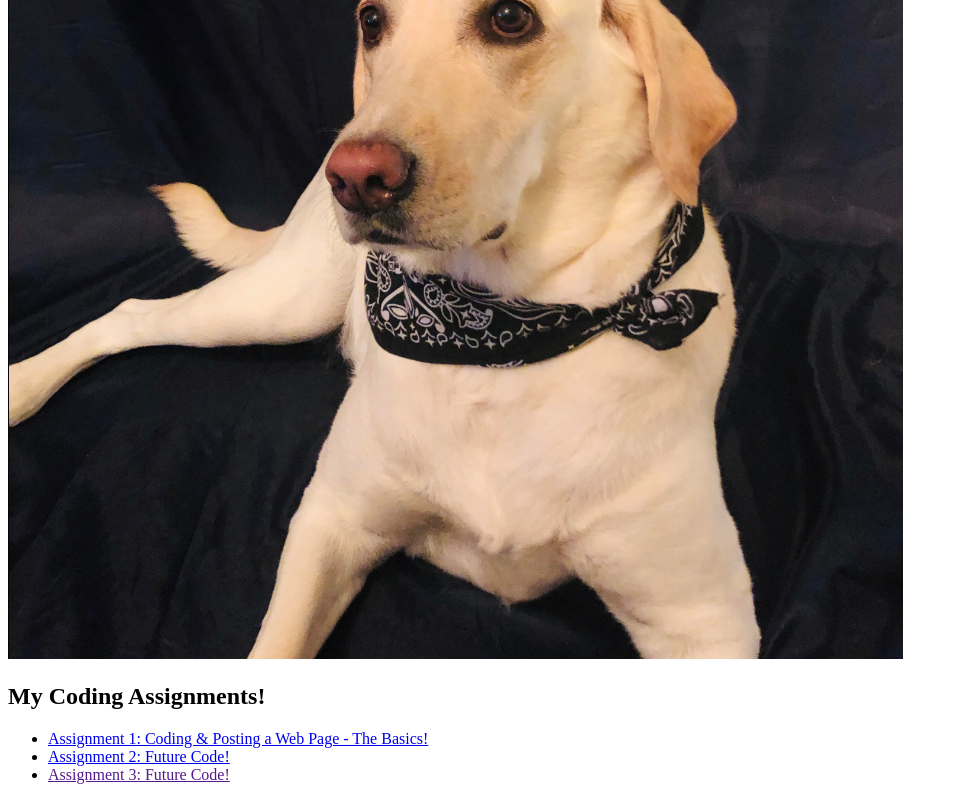
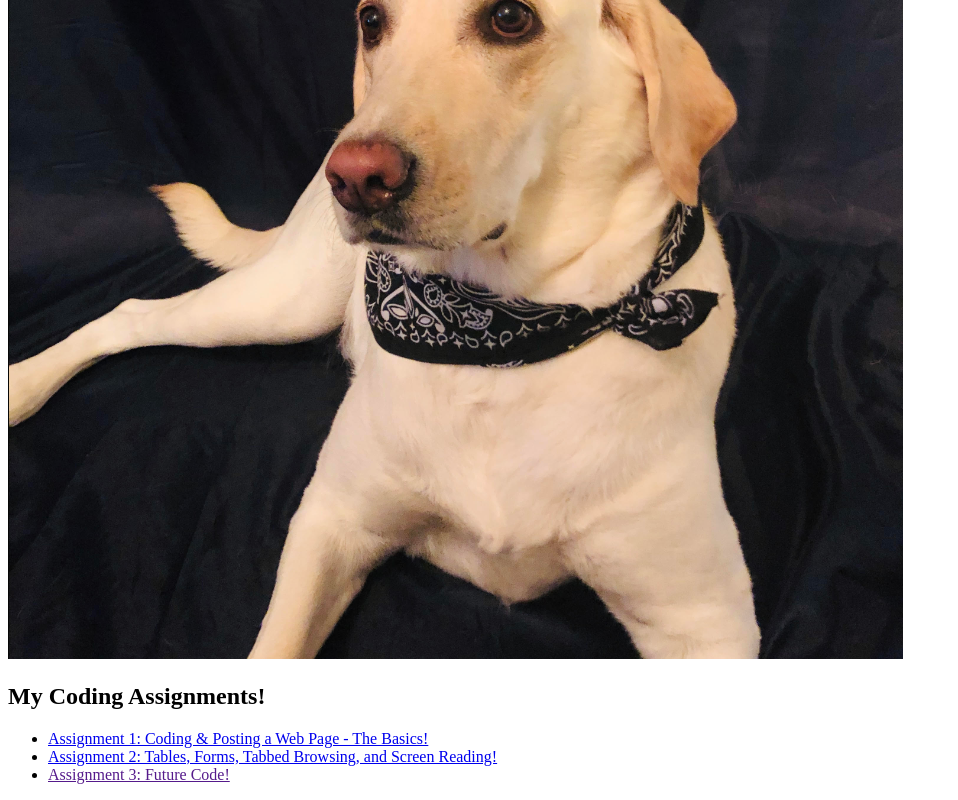
Before and after one commit to Mr-Kesh/class-portal, a plain HTML site: page index.html in a window 1280 px wide. Shown: the part 524-1324 px from the top of the page, without its empty margins (0-958 px from the left). Drawn offline with Linux system fonts and the light colour scheme.

Commit message:
Update index.html

```diff
--- a/index.html
+++ b/index.html
@@ -41,7 +41,7 @@
                 <li><a href="htttps://mr-kesh.github.io/Coding-Posting-a-Web-Page---The-Basics/">Assignment 1: Coding &
                         Posting a Web
                         Page - The Basics!</a></li>
-                <li><a href="https://mr-kesh.github.io/SpecificSemanticHTML/">Assignment 2: Future Code!</a></li>
+                <li><a href="https://mr-kesh.github.io/SpecificSemanticHTML/">Assignment 2: Tables, Forms, Tabbed Browsing, and Screen Reading!</a></li>
                 <li><a href="">Assignment 3: Future Code!</a></li>
             </ul>
         </nav>
```
